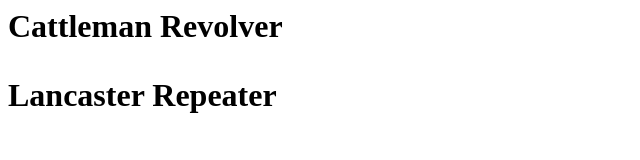
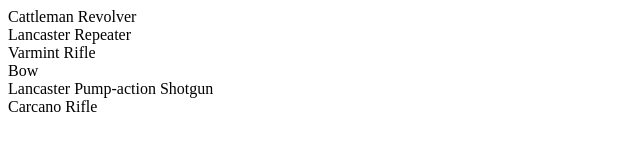
Before and after one commit to EthanArmbrust/dms221-final, a plain HTML site: page weapons.html in a window 1280 px wide. Shown: the whole page, without its empty margins (0-640 px from the left). Drawn offline with Linux system fonts and the light colour scheme.

Commit message:
Weapon list is generated dynamically now

```diff
--- a/js/weapons.js
+++ b/js/weapons.js
@@ -1,8 +1,74 @@
-var weapon_ids = ["cattleman", "lancaster"];
+var weapon_data = [
+  {
+    name: "cattleman",
+    fullname: "Cattleman Revolver",
+    type: "Pistol",
+    description: "Standard issue six-shot revolver",
+    combat: "Quickly drawn from the hip",
+    hunting: "Not recommended",
+  },
+  {
+    name: "lancaster",
+    fullname: "Lancaster Repeater",
+    type: "Repeater",
+    description: "A high capacity lever-action rifle.",
+    combat:
+      "High accuracy, high capacity, and fast reload time make this an excellent choice for medium to long range engagements",
+    hunting:
+      "Works best for medium-sized animals such as foxes, coyotes, pigs, and beavers",
+  },
+  {
+    name: "varmint",
+    fullname: "Varmint Rifle",
+    type: "Rifle",
+    description: "A low caliber pump-action rifle.",
+    combat: "Not recommended due to poor stopping power of this rifle",
+    hunting:
+      "Works best on varmint animals like rabbits, skunks, and possoms without destroying the pelt",
+  },
+  {
+    name: "bow",
+    fullname: "Bow",
+    type: "Bow",
+    description: "A basic recurve bow and arrow",
+    combat: "A silent weapon. Perfect for sneaking up on unsuspecting enemies",
+    hunting:
+      "Regular arrow is suited for medium to large sized animals. Small game arrow is best for rodents, birds, and bats",
+  },
+  {
+    name: "pump_action_shotgun",
+    fullname: "Lancaster Pump-action Shotgun",
+    type: "Shotgun",
+    description: "A pump-action shotgun that holds five shells",
+    combat: "Very powerful up close, but very weak at range",
+    hunting: "Will ruin the pelt of any animal shot with it. Not recommended",
+  },
+  {
+    name: "carcano",
+    fullname: "Carcano Rifle",
+    type: "Sniper Rifle",
+    description: "A bolt-action rifle with a built-in scope",
+    combat:
+      "Useful at long ranges. Slow rate of fire makes this ill-suited for close range engagements",
+    hunting:
+      "Great for picking off animals from a distance. Can leave a perfect pelt on any animal coyote-sized or larger",
+  },
+];
 
-function init_listeners() {
-  weapon_ids.forEach((w) =>
-    document.getElementById(w).addEventListener("mouseover", mouseOver)
+function generate_weapon_elements() {
+  weapon_data.forEach((w) => {
+    var newDiv = document.createElement("div");
+    newDiv.id = w.name;
+    var content = document.createTextNode(w.fullname);
+    newDiv.appendChild(content);
+    var weapon_list = document.getElementById("weapon_list");
+    weapon_list.appendChild(newDiv);
+  });
+}
+
+function init_mouseover_listeners() {
+  weapon_data.forEach((w) =>
+    document.getElementById(w.name).addEventListener("mouseover", mouseOver)
   );
 }
 
@@ -12,4 +78,5 @@
   weapon_img.removeAttribute("hidden");
 }
 
-init_listeners();
+generate_weapon_elements();
+init_mouseover_listeners();
--- a/weapons.html
+++ b/weapons.html
@@ -2,13 +2,12 @@
   <meta charset="utf-8" />
   <title>Red Dead Redemption II</title>
   <body>
-    <h1 id="cattleman">
-      Cattleman Revolver
-    </p>
-    <h1 id="lancaster">
-      Lancaster Repeater
-    </p>
-    <img id="weapon_img" src="img/weapons/Cattleman-revolver_icon_rdr2.webp" hidden />
+    <div id="weapon_list"></div>
+    <img
+      id="weapon_img"
+      src="img/weapons/Cattleman-revolver_icon_rdr2.webp"
+      hidden
+    />
   </body>
   <script src="js/weapons.js"></script>
 </html>
```
Also changed, not shown: data/weapons.json (+40 -0 lines), img/weapons/bow.webp (added), img/weapons/carcano.webp (added), img/weapons/pump_action_shotgun.webp (added), img/weapons/varmint.jpg (added), img/weapons/varmint.webp (added).
